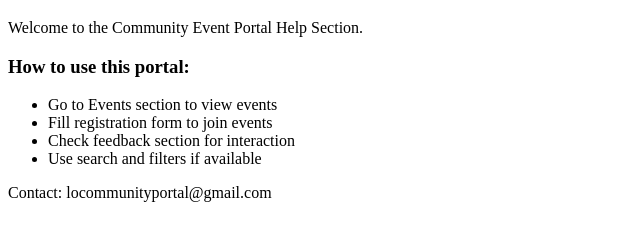
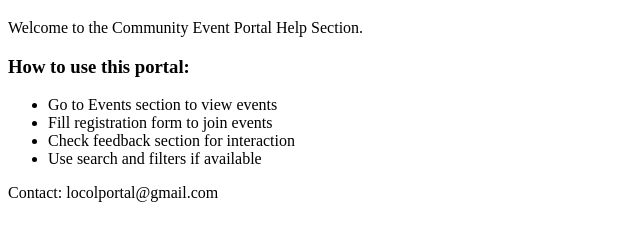
Before and after one commit to Madhumitha-Dhanaboopathy/Java-Upskilling, a plain HTML site: page Local Community Portal/help.html in a window 1280 px wide. Shown: the part 61-302 px from the top of the page, without its empty margins (0-640 px from the left). Drawn offline with Linux system fonts and the light colour scheme.

Commit message:
Add files via upload

```diff
--- a/Local Community Portal/help.html
+++ b/Local Community Portal/help.html
@@ -5,21 +5,15 @@
     <title>Help - Community Portal</title>
 </head>
 <body>
-
 <h1>Help Page</h1>
-
 <p>Welcome to the Community Event Portal Help Section.</p>
-
 <h3>How to use this portal:</h3>
-
 <ul>
     <li>Go to Events section to view events</li>
     <li>Fill registration form to join events</li>
     <li>Check feedback section for interaction</li>
     <li>Use search and filters if available</li>
 </ul>
-
-<p>Contact: locommunityportal@gmail.com</p>
-
+<p>Contact: locolportal@gmail.com</p>
 </body>
 </html>
```
